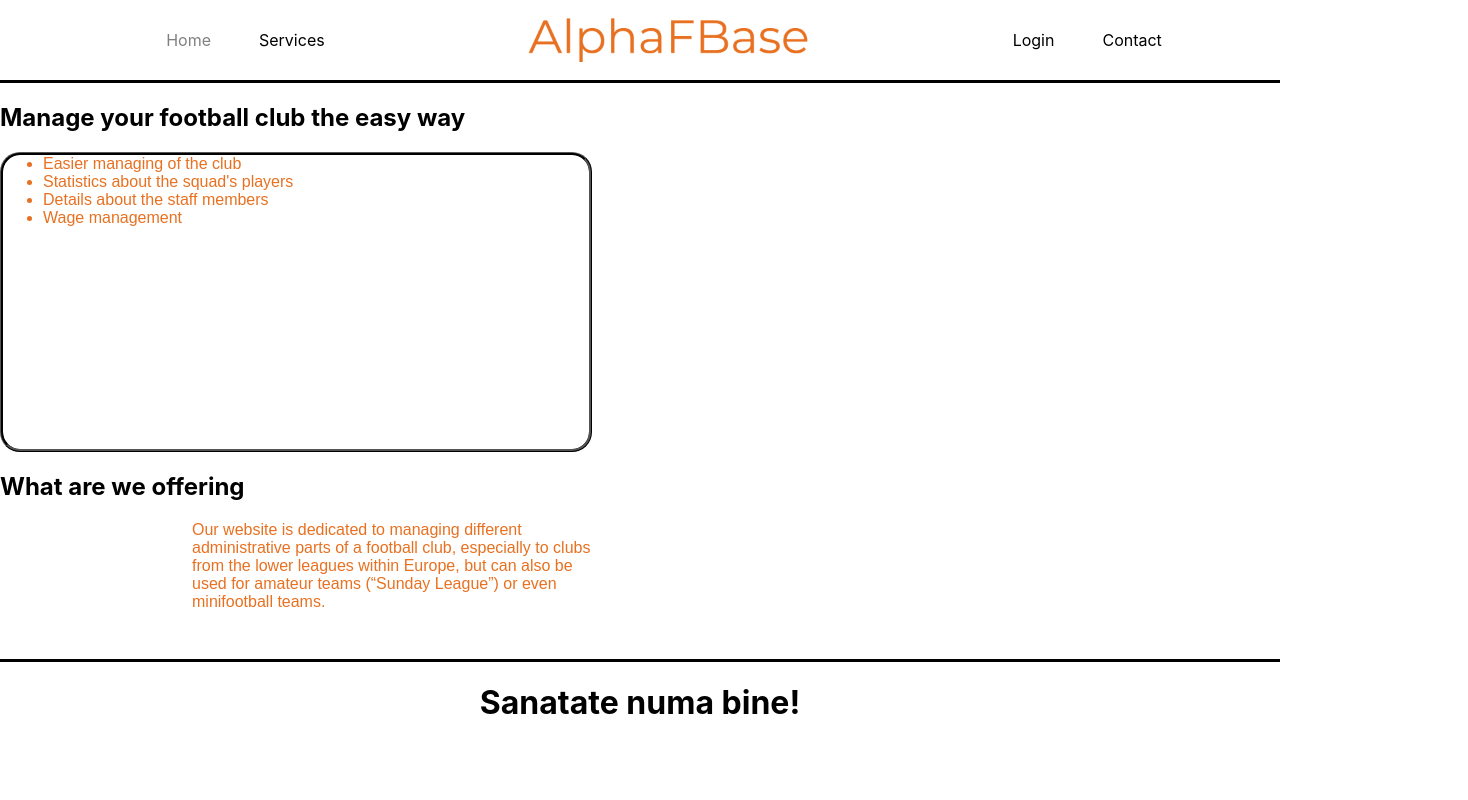
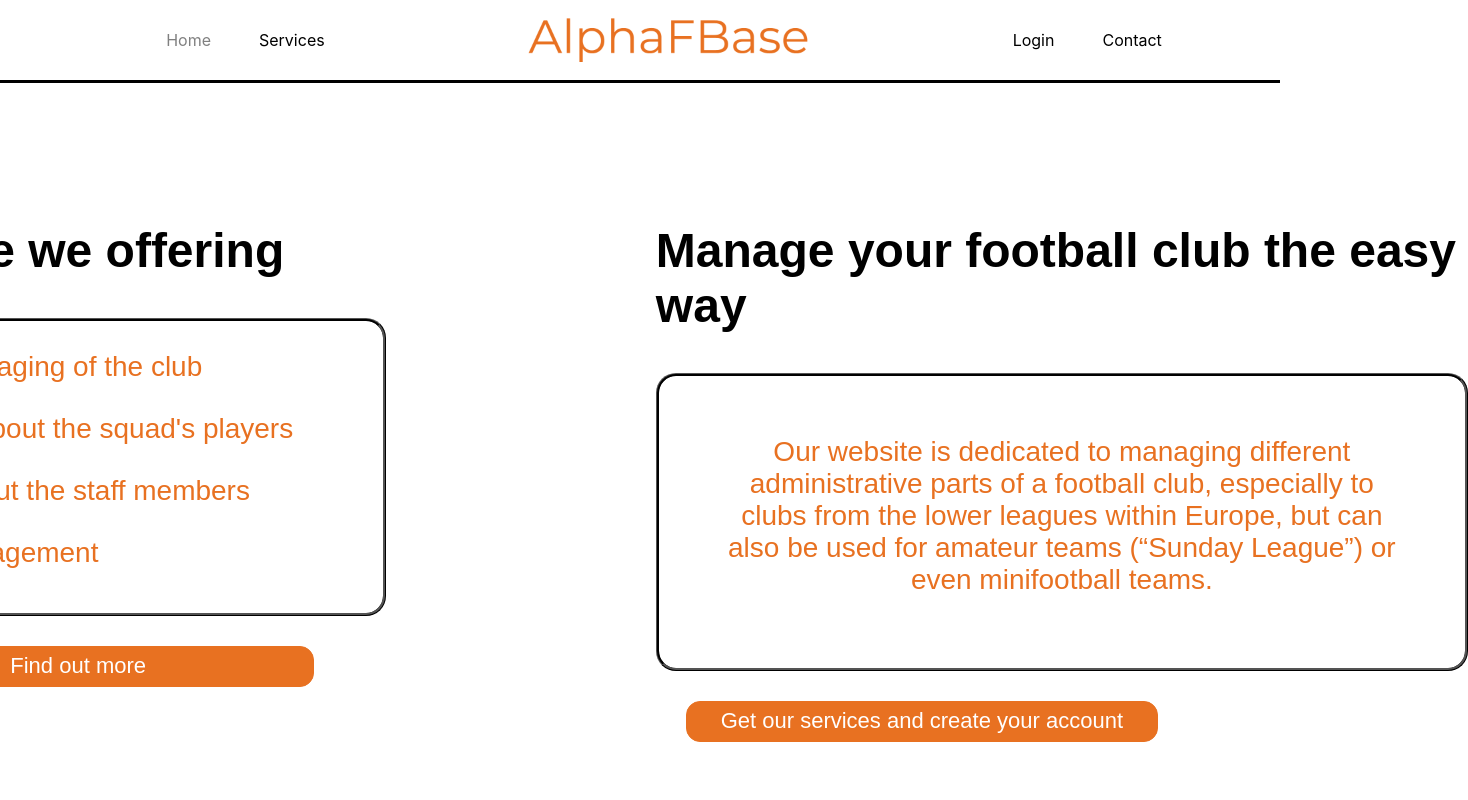
Before and after one commit to adi0300/AlphaFBase, a React (Create React App) app: page / in a window 1280 px wide. Shown: the top 800 px of the page, 1468 px wide, since content can reach past the window. Built offline with nearby package versions, Linux system fonts and the light colour scheme.

Commit message:
Added full style for both the list and text, also added style for buttons

```diff
--- a/src/components/HomeTextBox.js
+++ b/src/components/HomeTextBox.js
@@ -1,17 +1,17 @@
 import classes from "./HomeTextBox.module.css";
 
 function HomeTextBox(props) {
-    return(
-        <div>
-        <h1>{props.title}</h1>
-        <div>
-          <p className={classes.p}>
-            {props.text}
-          </p>
-        </div>
+  return (
+    <div>
+      <h1 className={classes.titlu}>{props.title}</h1>
+      <div className={classes.divtext}>
+        <p className={classes.ptext}>{props.text}</p>
       </div>
-    )
-
+      <div className={classes.link}>
+        <p >{props.linktext}</p>
+      </div>
+    </div>
+  );
 }
 
 export default HomeTextBox;
--- a/src/components/HomeTextBox.module.css
+++ b/src/components/HomeTextBox.module.css
@@ -1,13 +1,42 @@
-.div{
-    border-bottom-style: solid;
-    border-bottom-color: black;
+.titlu {
+  font-family: sans-serif;
+  font-size: 48px;
 }
 
-.p{
-    color: #E87121;
+.ptext {
+  margin: 60px;
+}
+
+.divtext {
+  color: #e87121;
+  font-family: sans-serif;
+  font-size: 28px;
+  text-align: center;
+
+  width: 806px;
+  height: 292px;
+  border-radius: 20px;
+  border-color: black;
+  border-width: 3px;
+  border-style: ridge;
+}
+
+.link{
     font-family: sans-serif;
-    margin-right: 42rem;
-    margin-left: 12rem;
-    margin-bottom: 3rem;
+    font-size: 22px;
+    color: white;
+    display:flex;
+    justify-content: center;
+    align-items: center;
+
+    background-color: #e87121;
+    border-color: #e87121;
+    border-style: ridge;
+    border-width: 1px;
+    border-radius: 14px;
+    margin:30px;
+    padding:0px;
+    width:470px;
+    height:39px;
 
 }
--- a/src/components/HomeTextListBox.js
+++ b/src/components/HomeTextListBox.js
@@ -4,17 +4,20 @@ function HomeTextListBox(props) {
   return (
     <div>
       <div>
-        <h1>{props.title}</h1>
+        <h1 className={classes.titlu}>{props.title}</h1>
       </div>
-      <div >
+      <div>
         <div>
           <ul className={classes.ul}>
-            <li>{props.text1}</li>
-            <li>{props.text2}</li>
-            <li>{props.text3}</li>
-            <li>{props.text4}</li>
+            <li className={classes.li}>{props.text1}</li>
+            <li className={classes.li}>{props.text2}</li>
+            <li className={classes.li}>{props.text3}</li>
+            <li className={classes.li}>{props.text4}</li>
           </ul>
         </div>
+      </div>
+      <div className={classes.link}>
+        <p>{props.linktext}</p>
       </div>
     </div>
   );
--- a/src/components/HomeTextListBox.module.css
+++ b/src/components/HomeTextListBox.module.css
@@ -1,11 +1,41 @@
-.ul{
-    color: #E87121;
+.titlu {
+  font-family: sans-serif;
+  font-size: 48px;
+}
+
+.li {
+  margin: 30px 0;
+}
+
+.ul {
+  color: #e87121;
+  font-family: sans-serif;
+  font-size: 28px;
+
+  width: 527.69px;
+  height: 292px;
+  border-radius: 20px;
+  border-color: black;
+  border-width: 3px;
+  border-style: ridge;
+}
+
+.link{
     font-family: sans-serif;
+    font-size: 22px;
+    color: white;
+    display:flex;
+    justify-content: center;
+    align-items: center;
 
-    width: 546px;
-    height:294px;
-    border-radius: 20px;
-    border-color: black;
-    border-width: 3px;
+    background-color: #e87121;
+    border-color: #e87121;
     border-style: ridge;
+    border-width: 1px;
+    border-radius: 14px;
+    margin:30px;
+    padding:0px;
+    width:470px;
+    height:39px;
+
 }
--- a/src/pages/Home.css
+++ b/src/pages/Home.css
@@ -1,4 +1,17 @@
-.sectiune{
-    border-bottom-style: solid;
-    border-bottom-color: black;
+.sectiune {
+  border-bottom-style: solid;
+  border-bottom-color: black;
 }
+
+.double {
+  display: flex;
+  align-items: stretch;
+  justify-content: center;
+  margin: 100px;
+  gap: 25%;
+}
+
+.single {
+  padding: 100px;
+  margin: 100px;
+}
--- a/src/pages/Home.js
+++ b/src/pages/Home.js
@@ -20,18 +20,22 @@ const lista = [
 function Home() {
   return (
     <section className="sectiune">
-      <div>
+      <div className="double">
         <HomeTextListBox
-          title="Manage your football club the easy way"
+          className="single"
+          title="What are we offering"
           text1="Easier managing of the club"
           text2="Statistics about the squad's players"
           text3="Details about the staff members"
           text4="Wage management"
+          linktext="Find out more"
         />
 
         <HomeTextBox
+          className="single"
           text="Our website is dedicated to managing different administrative parts of a football club, especially to clubs from the lower leagues within Europe, but can also be used for amateur teams (“Sunday League”) or even minifootball teams."
-          title="What are we offering"
+          title="Manage your football club the easy way"
+          linktext="Get our services and create your account"
         />
       </div>
     </section>
```
